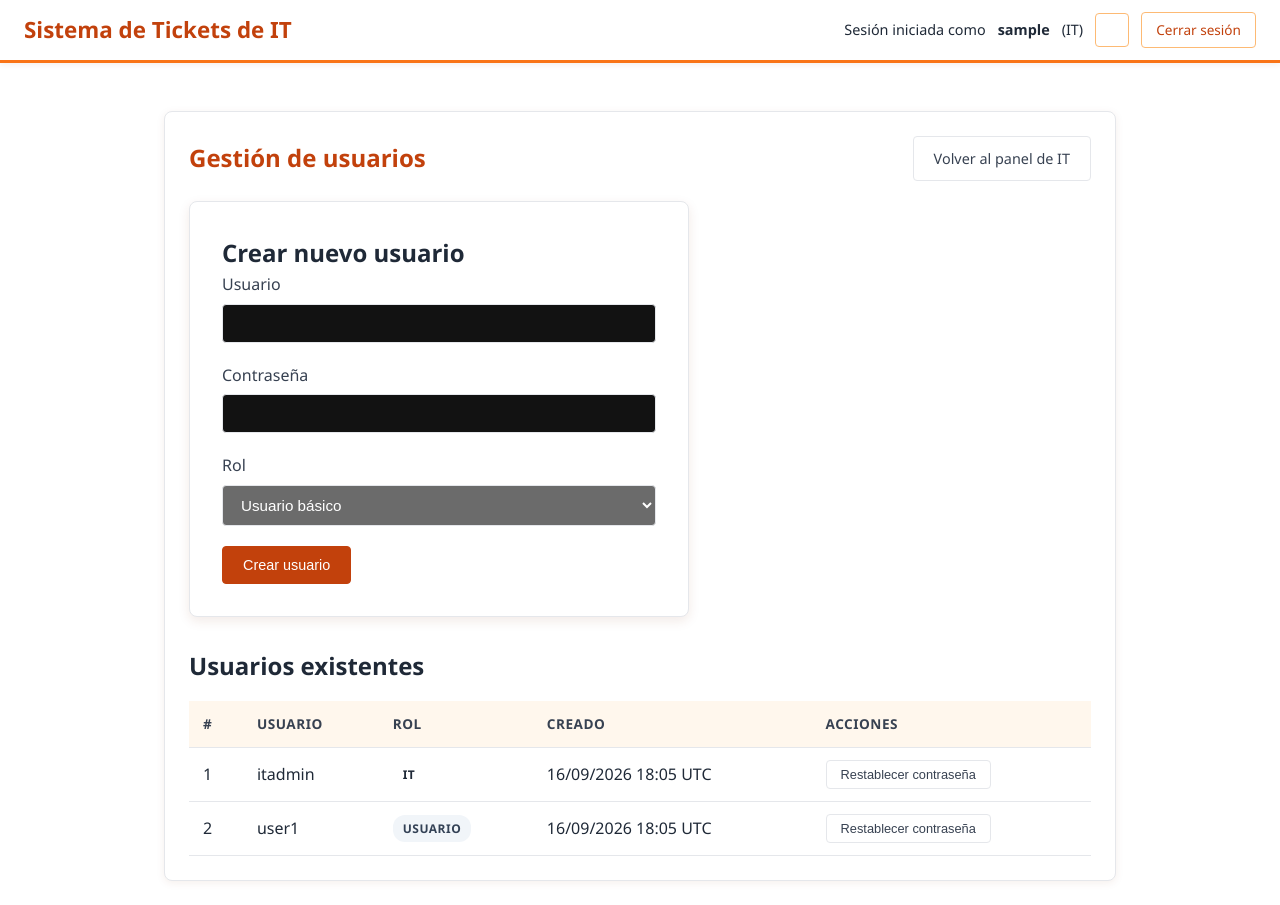
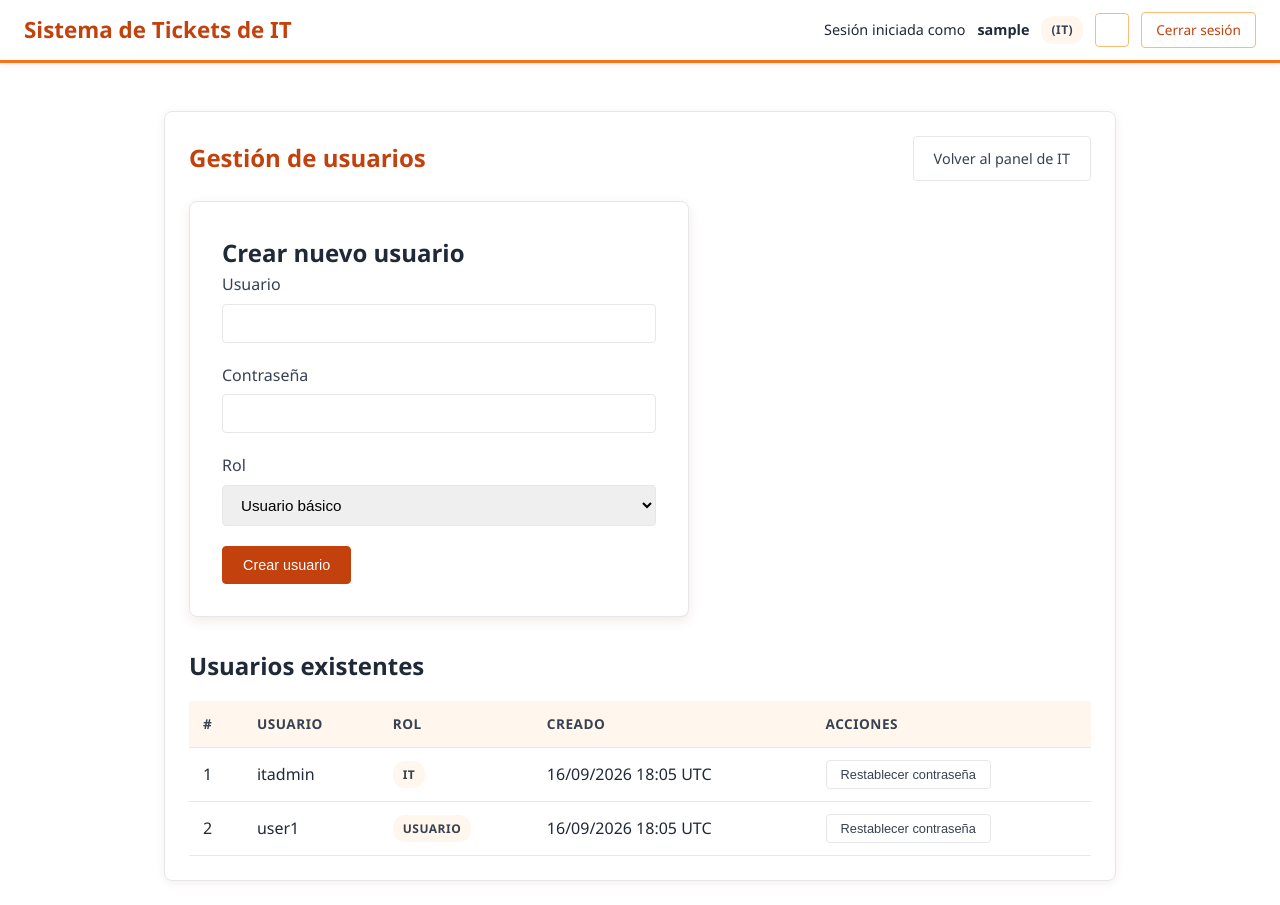
Before and after one commit to DannielGm/Tickets, a Flask app: page /it/users in a window 1280 px wide. Run offline with Flask 3, Linux system fonts and the light colour scheme; the visitor is signed in with stand-in values (Sample User, id 1); data comes from the database, SQL or seed files in the repository.

Commit message:
"fix-IT-role-badge-padding"

```diff
--- a/Tickets/static/style.css
+++ b/Tickets/static/style.css
@@ -26,11 +26,11 @@
 
     --open-bg: #F1F5F9;      --open-fg: #334155;
     --progress-bg: #EFF6FF;  --progress-fg: #1D4ED8;
-    --finished-bg: #ECFDF5;  --finished-fg: #047857;
+    --finished-bg: #F3F4F6;  --finished-fg: #6B7280;
     --prio-low-bg: #ECFDF5; --prio-low-fg: #047857;
     --prio-medium-bg: #FEF3C7; --prio-medium-fg: #92400E;
     --prio-high-bg: #FEF2F2;   --prio-high-fg: #B91C1C;
-    --role-IT-bg: #FFEDD5;   --role-IT-fg: #9A3412;
+    --role-badge-bg: var(--surface-alt); --role-badge-fg: var(--ink-700);
 
     --flash-success-bg: #ECFDF5; --flash-success-fg: #047857; --flash-success-border: #A7F3D0;
     --flash-error-bg: #FEF2F2;   --flash-error-fg: #B91C1C;   --flash-error-border: #FECACA;
@@ -62,11 +62,11 @@
 
         --open-bg: rgba(148, 163, 184, 0.16);    --open-fg: #CBD5E1;
         --progress-bg: rgba(96, 165, 250, 0.16); --progress-fg: #93C5FD;
-        --finished-bg: rgba(52, 211, 153, 0.16); --finished-fg: #6EE7B7;
+        --finished-bg: rgba(107, 114, 128, 0.16); --finished-fg: #9CA3AF;
         --prio-low-bg: rgba(16, 185, 129, 0.12); --prio-low-fg: #6EE7B7;
         --prio-medium-bg: rgba(251, 191, 36, 0.16); --prio-medium-fg: #FCD34D;
         --prio-high-bg: rgba(248, 113, 113, 0.16);  --prio-high-fg: #FCA5A5;
-        --role-IT-bg: rgba(251, 146, 60, 0.16);  --role-IT-fg: #FDBA74;
+        --role-badge-bg: rgba(148, 163, 184, 0.16); --role-badge-fg: #CBD5E1;
 
         --flash-success-bg: rgba(52, 211, 153, 0.12); --flash-success-fg: #6EE7B7; --flash-success-border: rgba(110, 231, 183, 0.35);
         --flash-error-bg: rgba(248, 113, 113, 0.12);  --flash-error-fg: #FCA5A5;   --flash-error-border: rgba(252, 165, 165, 0.35);
@@ -104,16 +104,16 @@
     --open-fg: #CBD5E1;
     --progress-bg: rgba(96, 165, 250, 0.16);
     --progress-fg: #93C5FD;
-    --finished-bg: rgba(52, 211, 153, 0.16);
-    --finished-fg: #6EE7B7;
+    --finished-bg: rgba(107, 114, 128, 0.18);
+    --finished-fg: #9CA3AF;
     --prio-low-bg: rgba(16, 185, 129, 0.12);
     --prio-low-fg: #6EE7B7;
-    --prio-medium-bg: rgba(251, 191, 36, 0.16);
+        --prio-medium-bg: rgba(251, 191, 36, 0.16);
     --prio-medium-fg: #FCD34D;
     --prio-high-bg: rgba(248, 113, 113, 0.16);
     --prio-high-fg: #FCA5A5;
-    --role-IT-bg: rgba(251, 146, 60, 0.16);
-    --role-IT-fg: #FDBA74;
+    --role-badge-bg: rgba(148, 163, 184, 0.16);
+    --role-badge-fg: #CBD5E1;
 
     --flash-success-bg: rgba(52, 211, 153, 0.12);
     --flash-success-fg: #6EE7B7;
@@ -144,22 +144,26 @@
     --ink-500: #6B7280;
     --ink-300: #9CA3AF;
 
-    --accent-text: #C2410C;
+        --accent-text: #C2410C;
 
     --open-bg: rgba(251, 146, 60, 0.10);
     --open-fg: #9A3412;
     --progress-bg: rgba(96, 165, 250, 0.12);
     --progress-fg: #1D4ED8;
-    --finished-bg: rgba(16, 185, 129, 0.12);
-    --finished-fg: #047857;
+    --finished-bg: rgba(209, 213, 219, 0.12);
+    --finished-fg: #6B7280;
     --prio-low-bg: rgba(16, 185, 129, 0.10);
     --prio-low-fg: #047857;
     --prio-medium-bg: rgba(251, 191, 36, 0.14);
     --prio-medium-fg: #92400E;
     --prio-high-bg: rgba(239, 68, 68, 0.12);
     --prio-high-fg: #B91C1C;
-    --role-IT-bg: #FFEDD5;
-    --role-IT-fg: #9A3412;
+
+    /* Role badge: IT and basic users both use the SAME neutral style, so the
+       badge never competes with the orange status accents or gets confused
+       with a ticket's status color. */
+    --role-badge-bg: var(--surface-alt);
+    --role-badge-fg: var(--ink-700);
 
     --flash-success-bg: #ECFDF5;
     --flash-success-fg: #047857;
@@ -186,7 +190,7 @@ body {
     background-color: var(--page);
     color: var(--ink-900);
     line-height: 1.6;
-    color-scheme: dark;
+    color-scheme: light dark;
 }
 
 :focus-visible {
@@ -542,14 +546,13 @@ body {
     letter-spacing: 0.5px;
 }
 
-.role-IT {
-    background-color: var(--role-IT-bg);
-    color: var(--role-IT-fg);
+.role-it {
+    background-color: var(--role-badge-bg);
+    color: var(--role-badge-fg);
 }
-
 .role-user {
-    background-color: var(--open-bg);
-    color: var(--open-fg);
+    background-color: var(--role-badge-bg);
+    color: var(--role-badge-fg);
 }
 
 /* ===== Empty State ===== */
--- a/Tickets/templates/base.html
+++ b/Tickets/templates/base.html
@@ -90,7 +90,7 @@
         <div class="nav-user">
             {% if session.get('user_id') %}
                 Sesión iniciada como <strong>{{ session.get('username') }}</strong>
-                ({{ session.get('role') | role_label }})
+                <span class="role-badge role-{{ session.get('role') }}">({{ session.get('role') | role_label }})</span>
                 <button type="button" class="theme-toggle" id="themeToggle" aria-label="Usar tema del sistema"></button>
                 <a href="{{ url_for('logout') }}" class="logout-btn">Cerrar sesión</a>
             {% else %}
```
Also changed, not shown: 1 other file.
